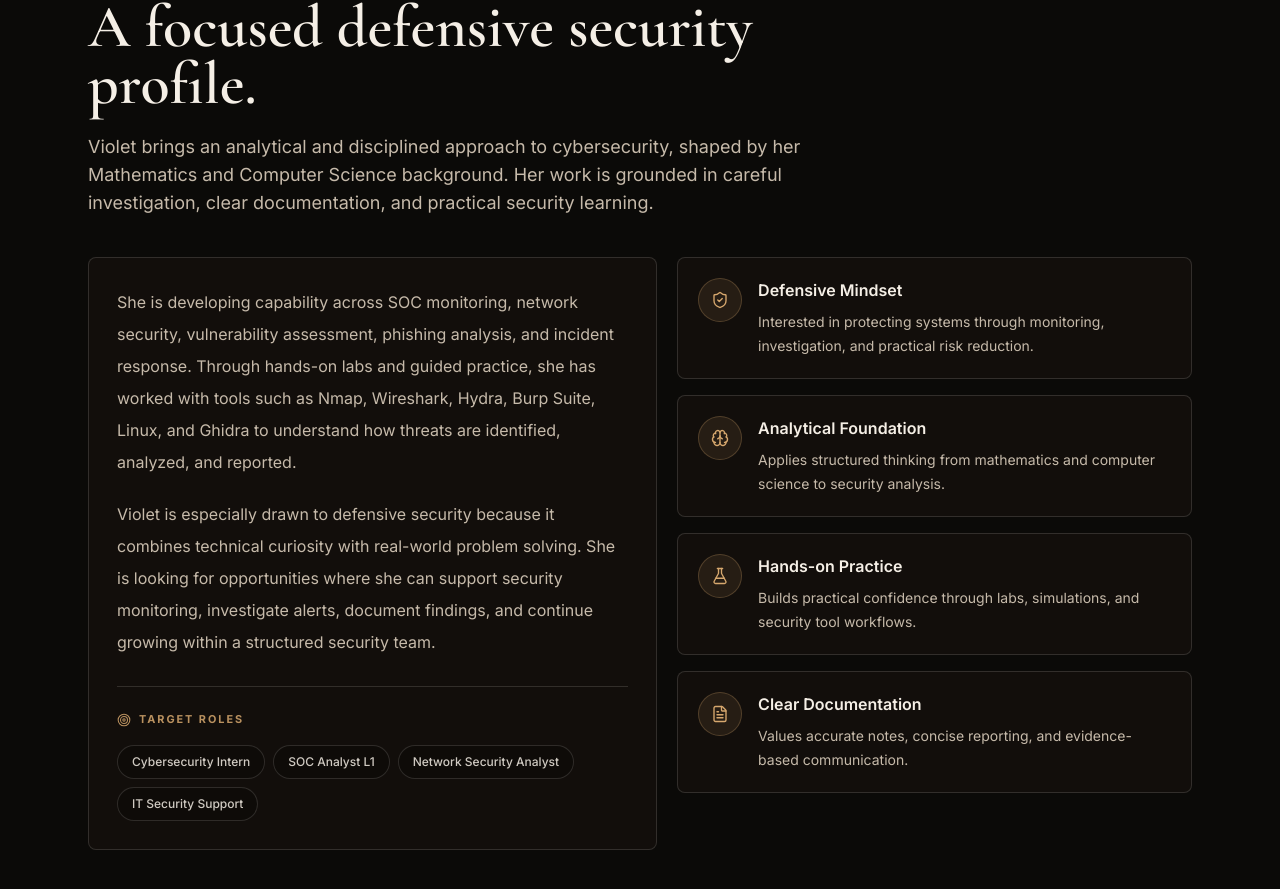
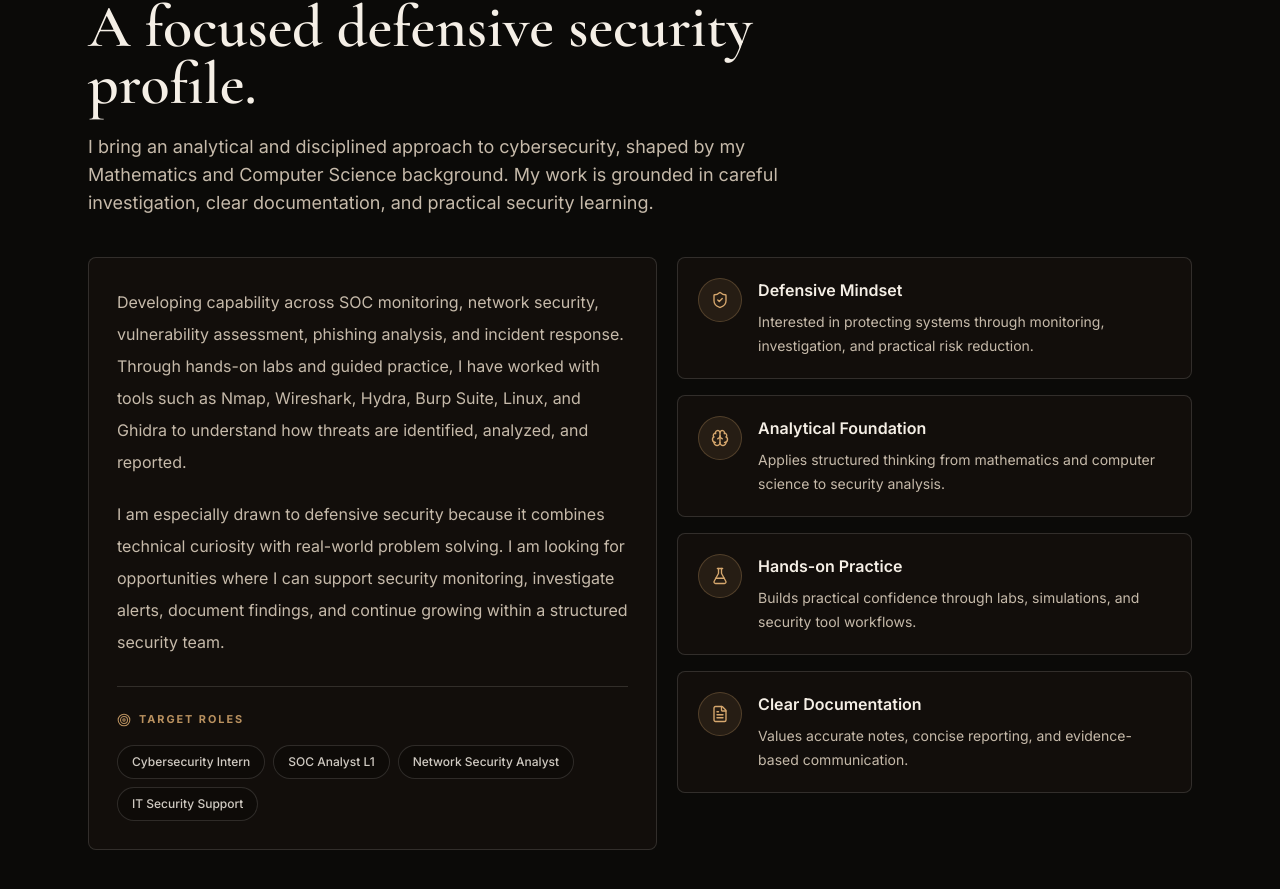
Before and after one commit to Iano0795/violets_portfolio, a Next.js app: page / in a window 1280 px wide. Shown: the part 990-1879 px from the top of the page. Built offline with nearby package versions, Linux system fonts and the light colour scheme.

Commit message:
feat: update About section to use first-person narrative for a more personal touch

```diff
--- a/src/data/portfolio.ts
+++ b/src/data/portfolio.ts
@@ -276,10 +276,10 @@ export const about = {
   eyebrow: "About Violet",
   title: "A focused defensive security profile.",
   description:
-    "Violet brings an analytical and disciplined approach to cybersecurity, shaped by her Mathematics and Computer Science background. Her work is grounded in careful investigation, clear documentation, and practical security learning.",
+    "I bring an analytical and disciplined approach to cybersecurity, shaped by my Mathematics and Computer Science background. My work is grounded in careful investigation, clear documentation, and practical security learning.",
   paragraphs: [
-    "She is developing capability across SOC monitoring, network security, vulnerability assessment, phishing analysis, and incident response. Through hands-on labs and guided practice, she has worked with tools such as Nmap, Wireshark, Hydra, Burp Suite, Linux, and Ghidra to understand how threats are identified, analyzed, and reported.",
-    "Violet is especially drawn to defensive security because it combines technical curiosity with real-world problem solving. She is looking for opportunities where she can support security monitoring, investigate alerts, document findings, and continue growing within a structured security team.",
+    "Developing capability across SOC monitoring, network security, vulnerability assessment, phishing analysis, and incident response. Through hands-on labs and guided practice, I have worked with tools such as Nmap, Wireshark, Hydra, Burp Suite, Linux, and Ghidra to understand how threats are identified, analyzed, and reported.",
+    "I am especially drawn to defensive security because it combines technical curiosity with real-world problem solving. I am looking for opportunities where I can support security monitoring, investigate alerts, document findings, and continue growing within a structured security team.",
   ],
   capabilities: [
     {
```
